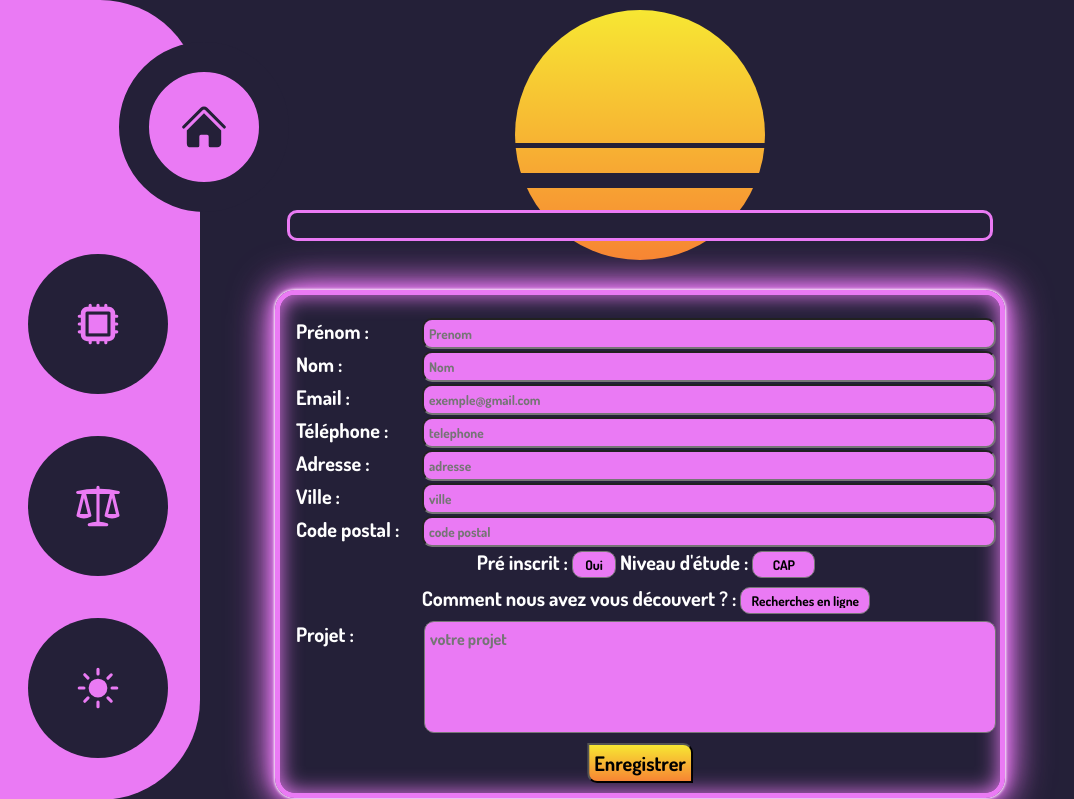
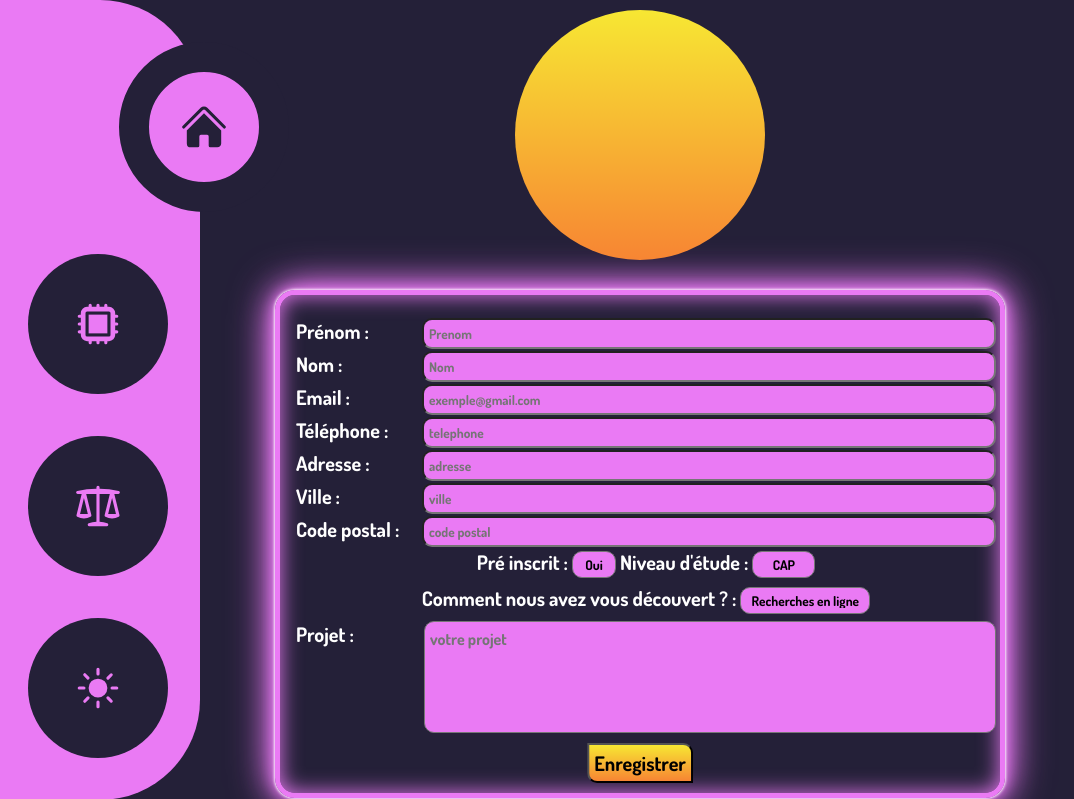
Before and after one commit to Tfoucher5/JPO, a PHP site: page /Home.php in a window 1280 px wide. Shown: the top 799 px of the page, without its empty margins (0-1074 px from the left). Run offline with PHP 8.4, Linux system fonts and the light colour scheme.

Commit message:
correction barre en plein milieux

```diff
--- a/Home.php
+++ b/Home.php
@@ -98,7 +98,6 @@ if (isset($_POST['soumettre'])) {
     </nav>
     <div class="content_home">
     <div class="sun">
-        <div class="line"></div>
     </div>
         <div class="label_home">
         <form action="Home.php" method="post">
```
